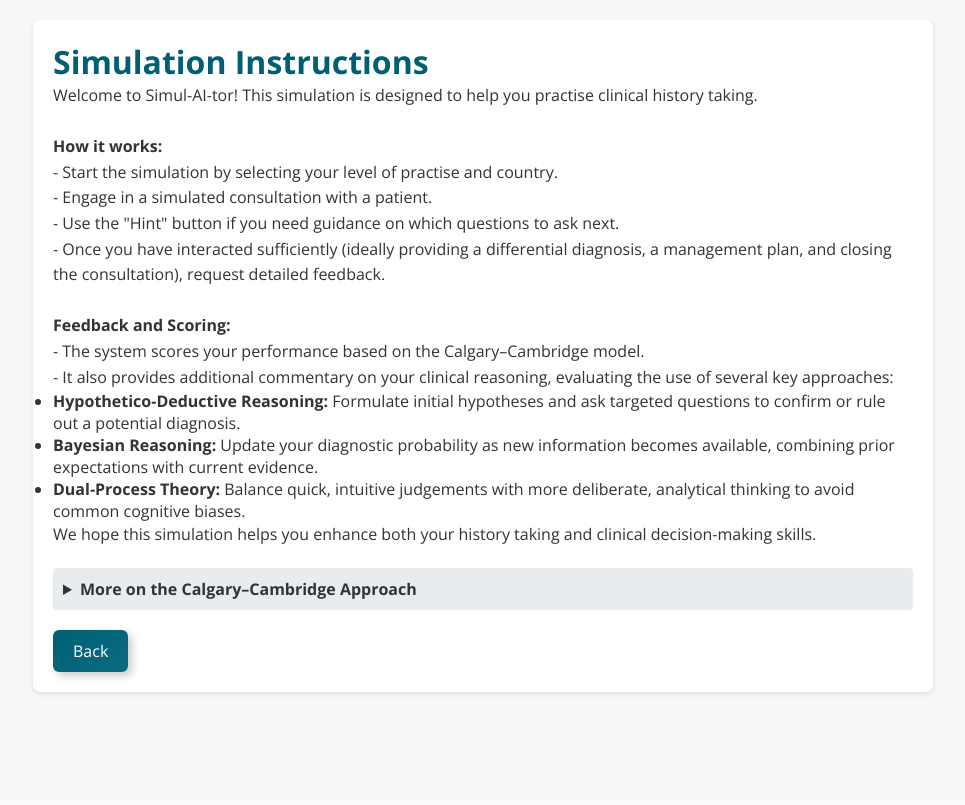
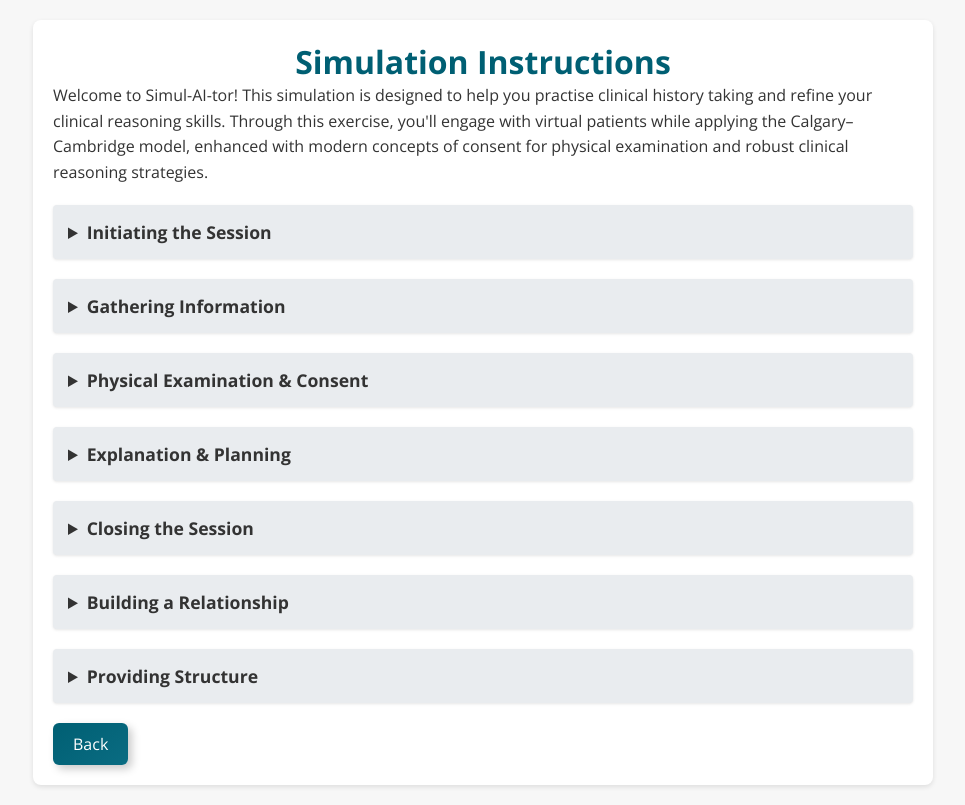
Before and after one commit to StudPharm1711/Web_Sim, a Flask app: page /instructions in a window 1280 px wide. Shown: the whole page, without its empty margins (157-1122 px from the left). Before the commit the page ends 695 px from the top, so only its background shows below. Run offline with Flask 3, Linux system fonts and the light colour scheme; the visitor is signed in with stand-in values (Sample User, id 1).

```diff
--- a/main.py
+++ b/main.py
@@ -635,7 +635,9 @@ def reactivate_payment_success():
 # --- Landing Page Route ---
 @app.route('/')
 def landing():
-    return render_template('landing.html')
+    active_count = User.query.filter(User.subscription_status == 'active').count()
+    remaining_places = max(100 - active_count, 0)  # ensure it doesn't go negative
+    return render_template('landing.html', remaining_places=remaining_places)
 
 
 ADMIN_LOGIN_PASSWORD = os.getenv("ADMIN_LOGIN_PASSWORD")
@@ -1113,7 +1115,11 @@ def start_simulation():
 def simulation():
     conversation = session.get('conversation', [])
     display_conv = [m for m in conversation if m['role'] != 'system']
-    print("DEBUG: Display conversation (without system messages):", display_conv)
+    safe_display_conv = repr(display_conv).encode('utf-8', errors='replace').decode('utf-8')
+    try:
+        print("DEBUG: Display conversation (without system messages):", safe_display_conv)
+    except OSError as e:
+        print("DEBUG: Error printing conversation:", e)
     return render_template(
         'simulation.html',
         conversation=display_conv,
--- a/templates/instructions.html
+++ b/templates/instructions.html
@@ -24,6 +24,7 @@
         }
         h1 {
             color: #005f73;
+            text-align: center;
         }
         p {
             line-height: 1.6;
@@ -32,6 +33,7 @@
         ul {
             margin-top: 0;
         }
+        /* Button style remains unchanged */
         .btn-3d {
             background: linear-gradient(145deg, #005f73, #0a6c82);
             color: white;
@@ -51,16 +53,31 @@
         .btn-3d:active {
             transform: translateY(2px);
         }
-        /* Optional styling for the details element */
+        /* Details styling for contemporary dropdowns */
         details {
             margin-top: 20px;
-            padding: 10px;
+            padding: 15px;
             background: #e9ecef;
             border-radius: 4px;
+            box-shadow: 0 1px 3px rgba(0,0,0,0.1);
+            transition: background 0.3s ease;
+        }
+        details[open] {
+            background: #dfe9f3;
         }
         summary {
             font-weight: bold;
             cursor: pointer;
+            font-size: 1.1rem;
+            outline: none;
+        }
+        summary::-webkit-details-marker {
+            display: none;
+        }
+        .subheading {
+            color: #005f73;
+            margin-top: 10px;
+            font-weight: bold;
         }
     </style>
 </head>
@@ -68,50 +85,98 @@
     <div class="container">
         <h1>Simulation Instructions</h1>
         <p>
-            Welcome to Simul-AI-tor! This simulation is designed to help you practise clinical history taking.
-            <br><br>
-            <strong>How it works:</strong>
-            <br>
-            - Start the simulation by selecting your level of practise and country.
-            <br>
-            - Engage in a simulated consultation with a patient.
-            <br>
-            - Use the "Hint" button if you need guidance on which questions to ask next.
-            <br>
-            - Once you have interacted sufficiently (ideally providing a differential diagnosis, a management plan, and closing the consultation), request detailed feedback.
-            <br><br>
-            <strong>Feedback and Scoring:</strong>
-            <br>
-            - The system scores your performance based on the Calgary–Cambridge model.
-            <br>
-            - It also provides additional commentary on your clinical reasoning, evaluating the use of several key approaches:
-        </p>
-        <ul>
-            <li><strong>Hypothetico-Deductive Reasoning:</strong> Formulate initial hypotheses and ask targeted questions to confirm or rule out a potential diagnosis.</li>
-            <li><strong>Bayesian Reasoning:</strong> Update your diagnostic probability as new information becomes available, combining prior expectations with current evidence.</li>
-            <li><strong>Dual-Process Theory:</strong> Balance quick, intuitive judgements with more deliberate, analytical thinking to avoid common cognitive biases.</li>
-        </ul>
-        <p>
-            We hope this simulation helps you enhance both your history taking and clinical decision-making skills.
+            Welcome to Simul-AI-tor! This simulation is designed to help you practise clinical history taking and refine your clinical reasoning skills.
+            Through this exercise, you'll engage with virtual patients while applying the Calgary–Cambridge model, enhanced with modern concepts of consent for physical examination and robust clinical reasoning strategies.
         </p>
 
-        <!-- Dropdown for the Calgary–Cambridge narrative -->
+        <!-- Dropdown for Initiating the Session -->
         <details>
-            <summary>More on the Calgary–Cambridge Approach</summary>
+            <summary>Initiating the Session</summary>
+            <p class="subheading">Overview:</p>
             <p>
-                Taking a patient's history using the Calgary–Cambridge approach involves clear and structured communication, creating a comfortable environment for patients to openly share essential information. Begin by initiating the consultation warmly, introducing yourself clearly, confirming the patient's identity, and setting expectations.
+                Begin by warmly introducing yourself, confirming the patient's identity, and establishing a collaborative atmosphere. This sets the stage for an open dialogue.
             </p>
+            <p class="subheading">Key Points:</p>
             <p>
-                Next, gather information by actively listening, asking open-ended questions, and gently exploring the patient's concerns, symptoms, and experiences. Employ reflective questioning and periodically summarise key points to confirm your understanding and ensure clarity.
+                Introduce yourself, obtain implicit consent to proceed with the consultation, and clearly outline the consultation process.
             </p>
+        </details>
+
+        <!-- Dropdown for Gathering Information -->
+        <details>
+            <summary>Gathering Information</summary>
+            <p class="subheading">Overview:</p>
             <p>
-                When appropriate, gain explicit consent for a physical examination by clearly explaining the purpose, procedure, and relevance to the patient's presenting issues. Perform the examination respectfully, maintaining patient dignity throughout. After completing the examination, review the findings with the patient at an appropriate time, clearly explaining how these results inform your clinical reasoning.
+                Use open-ended questions to allow the patient to share their symptoms, concerns, and relevant history. Active listening and reflective summarising are vital.
             </p>
+            <p class="subheading">Key Points:</p>
             <p>
-                Incorporate clinical reasoning methods such as hypothetico-deductive reasoning by generating hypotheses based on the gathered information and examination findings, then methodically testing these hypotheses. Employ Bayesian reasoning by considering the probability of different conditions, weighing new information against existing knowledge, and updating your assessments accordingly.
+                Encourage a detailed narrative, ask follow-up questions, and ensure that all critical information is captured.
             </p>
+        </details>
+
+        <!-- Dropdown for Physical Examination & Consent -->
+        <details>
+            <summary>Physical Examination &amp; Consent</summary>
+            <p class="subheading">Overview:</p>
             <p>
-                As the consultation concludes, summarise the key points discussed, including your reasoning process and the next steps. Check the patient's understanding and invite further questions or concerns. Always maintain an empathetic, respectful attitude to build trust and a strong therapeutic relationship. This structured approach enhances clinical reasoning, minimises miscommunication, and fosters patient-centred care.
+                Prior to any physical examination, obtain explicit consent by explaining its purpose and procedure. This demonstrates respect and maintains patient dignity.
+            </p>
+            <p class="subheading">Key Points:</p>
+            <p>
+                Clearly request consent, explain each step of the examination, and integrate how the findings will contribute to your clinical reasoning.
+            </p>
+        </details>
+
+        <!-- Dropdown for Explanation &amp; Planning -->
+        <details>
+            <summary>Explanation &amp; Planning</summary>
+            <p class="subheading">Overview:</p>
+            <p>
+                Share your initial impressions and reasoning with the patient. Discuss potential diagnoses and outline the next steps, incorporating both hypothetico-deductive and Bayesian approaches.
+            </p>
+            <p class="subheading">Key Points:</p>
+            <p>
+                Explain how you update your diagnostic probabilities with new information and how the plan will evolve based on both intuitive and analytical reasoning.
+            </p>
+        </details>
+
+        <!-- Dropdown for Closing the Session -->
+        <details>
+            <summary>Closing the Session</summary>
+            <p class="subheading">Overview:</p>
+            <p>
+                Summarise the consultation, review the key points, and confirm the patient’s understanding. Ensure that any uncertainties are addressed before ending the session.
+            </p>
+            <p class="subheading">Key Points:</p>
+            <p>
+                Recap the main discussion, check for understanding, and clearly outline any follow-up or next steps.
+            </p>
+        </details>
+
+        <!-- Dropdown for Building a Relationship -->
+        <details>
+            <summary>Building a Relationship</summary>
+            <p class="subheading">Overview:</p>
+            <p>
+                Develop a strong therapeutic alliance by demonstrating empathy, actively listening, and validating the patient’s experiences. This is foundational for effective care.
+            </p>
+            <p class="subheading">Key Points:</p>
+            <p>
+                Show genuine concern, respect the patient’s perspective, and foster trust throughout the consultation.
+            </p>
+        </details>
+
+        <!-- Dropdown for Providing Structure -->
+        <details>
+            <summary>Providing Structure</summary>
+            <p class="subheading">Overview:</p>
+            <p>
+                Organise the consultation into clear, sequential phases. A structured approach ensures comprehensive history taking and supports effective clinical reasoning.
+            </p>
+            <p class="subheading">Key Points:</p>
+            <p>
+                Follow a consistent framework and integrate clinical reasoning strategies—balancing intuitive judgements with analytical thought—to guide the consultation.
             </p>
         </details>
 
--- a/templates/landing.html
+++ b/templates/landing.html
@@ -52,7 +52,9 @@
   </nav>
 
   <!-- Sticky Primary CTA -->
-  <a href="{{ url_for('register') }}" class="sticky-cta">Start your free trial now!</a>
+  <a href="{{ url_for('register') }}" class="sticky-cta">
+  Start your free trial now! <span style="color:red;">Only {{ remaining_places }} places left!</span>
+</a>
 
   <!-- Hero Section -->
   <section class="hero-section" id="hero">
@@ -158,6 +160,7 @@
           <span class="letter">I</span>
         </span>
       </h2>
+      <p style="color:red; font-size:1.5em; font-weight:bold;">Only {{ remaining_places }} places left!</p>
       <p>Interact using your keyboard or your own voice!</p>
       <p class="risk-reversal">Enjoy a 48‑hour free trial – no obligation, cancel anytime.</p>
     </div>
```
Also changed, not shown: templates/simulation.html (+33 -8 lines).
